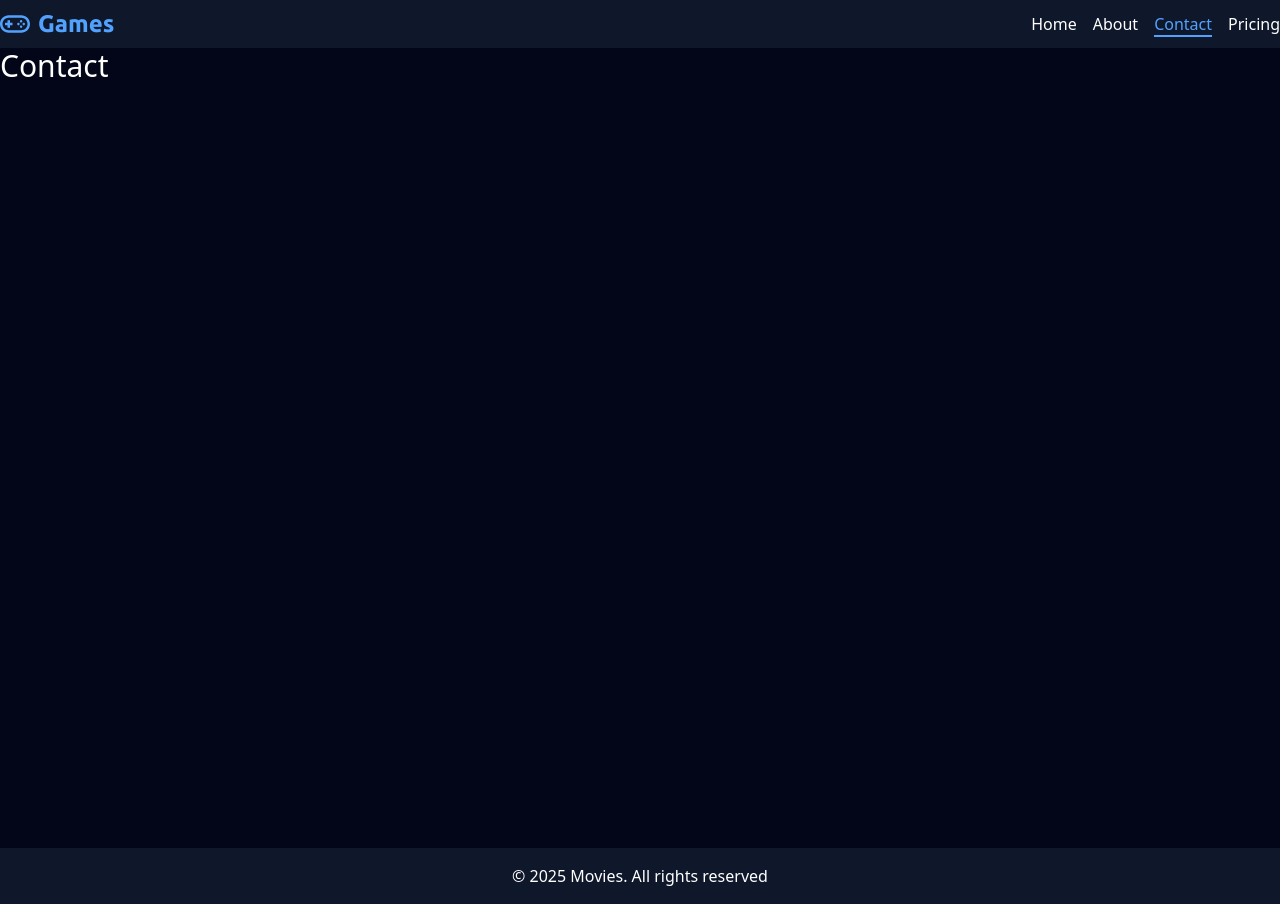
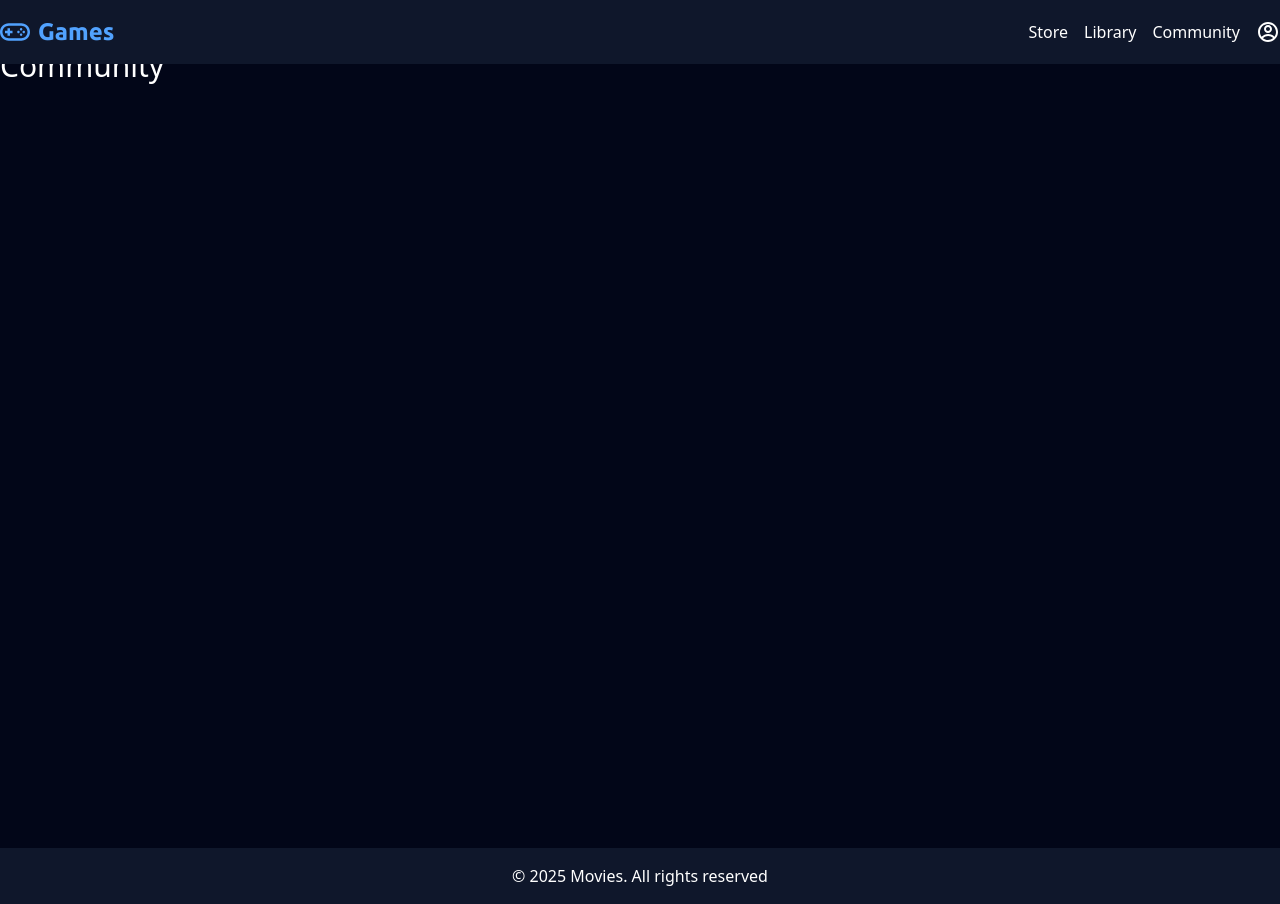
Before and after one commit to Qurbonoff11/Games_Info, a React (Vite) app: page /contact in a window 1280 px wide. Built offline with nearby package versions, Linux system fonts and the light colour scheme.

Commit message:
add components and db

```diff
--- a/src/App.jsx
+++ b/src/App.jsx
@@ -1,4 +1,3 @@
-import { Route, Routes } from "react-router-dom";
 import Footer from "./components/Footer";
 import Header from "./components/Header";
 import Main from "./components/Main";
--- a/src/components/Header.jsx
+++ b/src/components/Header.jsx
@@ -1,33 +1,15 @@
 import { NavLink } from "react-router-dom";
 import Logo from "./Logo";
+import data from "../data/db.js";
+import { RiAccountCircleLine } from "react-icons/ri";
+
+const { navLinks } = data;
 
 const Header = () => {
-  const navLinks = [
-    {
-      id: 1,
-      title: "Home",
-      path: "/",
-    },
-    {
-      id: 2,
-      title: "About",
-      path: "/about",
-    },
-    {
-      id: 3,
-      title: "Contact",
-      path: "/contact",
-    },
-    {
-      id: 4,
-      title: "Pricing",
-      path: "/pricing",
-    },
-  ];
-
   return (
     <header className="w-full bg-slate-900 fixed top-0 z-[1000]">
-      <nav className="container mx-auto flex items-center justify-between py-2">
+      <nav className="container mx-auto flex items-center justify-between py-4 gap-4">
+        <div className="flex items-center justify-between flex-1">
           <Logo />
           <ul className="flex items-center gap-4">
             {navLinks.map((link) => (
@@ -37,7 +19,7 @@ const Header = () => {
                   className={({ isActive }) =>
                     isActive
                       ? "border-b-2 border-blue-400 text-blue-400"
-                    : `text-white hover:text-blue-400 before:absolute before:w-0 before:h-[2px]
+                      : `text-white  hover:text-blue-400 before:absolute before:w-0 before:h-[2px]
                       before:bg-blue-400 befor:w-full before:bottom-0 before:left-0 before:transition-all
                       before:ease-in-out before:duration-300 hover:before:w-full`
                   }
@@ -47,6 +29,12 @@ const Header = () => {
               </li>
             ))}
           </ul>
+        </div>
+        <div className="flex items-center gap-4">
+          <button className="text-2xl text-white cursor-pointer duration-300 hover:text-blue-400">
+            <RiAccountCircleLine/>
+          </button>
+        </div>
       </nav>
     </header>
   );
--- a/src/components/Main.jsx
+++ b/src/components/Main.jsx
@@ -1,17 +1,15 @@
 import { Route, Routes } from "react-router-dom";
-import Home from "../routes/Home";
-import About from "../routes/About";
-import Contact from "../routes/Contact";
-import Pricing from "../routes/Pricing";
+import Libs from "../routes/Libs";
+import Store from "../routes/Store";
+import Community from "../routes/Community";
 
 const Main = () => {
   return (
     <main className="w-full min-h-screen bg-slate-950 mt-12">
       <Routes>
-        <Route path="/" element={<Home />} />
-        <Route path="/about" element={<About />} />
-        <Route path="/contact" element={<Contact />} />
-        <Route path="/pricing" element={<Pricing />} />
+        <Route path="/" element={<Store />} />
+        <Route path="/libs" element={<Libs />} />
+        <Route path="/contact" element={<Community />} />
       </Routes>
     </main>
   );
--- a/src/data/db.js
+++ b/src/data/db.js
@@ -161,4 +161,22 @@ const db = [
   },
 ];
 
-export default db;
+const navLinks = [
+  {
+    id: 1,
+    title: "Store",
+    path: "/",
+  },
+  {
+    id: 2,
+    title: "Library",
+    path: "/libs",
+  },
+  {
+    id: 3,
+    title: "Community",
+    path: "/community",
+  },
+];
+
+export default { db, navLinks };
--- a/src/routes/About.jsx
+++ /dev/null
@@ -1,11 +0,0 @@
-const About = () => {
-  return (
-    <section className="w-full h-full bg-slate-950">
-      <div className="container mx-auto">
-        <h1 className="text-3xl text-white">About</h1>
-      </div>
-    </section>
-  );
-}
-
-export default About
--- a/src/routes/Contact.jsx
+++ b/src/routes/Community.jsx
@@ -1,11 +1,11 @@
-const Contact = () => {
+const Community = () => {
   return (
     <section className="w-full h-full bg-slate-950">
       <div className="container mx-auto">
-        <h1 className="text-3xl text-white">Contact</h1>
+        <h1 className="text-3xl text-white">Community</h1>
       </div>
     </section>
   );
 }
 
-export default Contact
+export default Community
--- a/src/routes/Pricing.jsx
+++ b/src/routes/Libs.jsx
@@ -1,11 +1,11 @@
-const Pricing = () => {
+const Libs = () => {
   return (
     <section className="w-full h-full bg-slate-950">
       <div className="container mx-auto">
-        <h1 className="text-3xl text-white">Pricing</h1>
+        <h1 className="text-3xl text-white">Libs</h1>
       </div>
     </section>
   );
-};
+}
 
-export default Pricing;
+export default Libs
--- a/src/routes/Home.jsx
+++ b/src/routes/Store.jsx
@@ -1,9 +1,11 @@
 import { Swiper, SwiperSlide } from "swiper/react";
 import { Autoplay, Pagination, Navigation } from "swiper/modules";
-import SliderCard from "../components/SliderCard";
-import db from "../data/db";
+import SliderCard from "../components/SliderCard.jsx";
+import data from "../data/db.js";
 
-const Home = () => {
+const { db } = data;
+
+const Store = () => {
   return (
     <section className="w-full h-full bg-slate-950">
       <div className="container mx-auto">
@@ -39,4 +41,4 @@ const Home = () => {
   );
 };
 
-export default Home;
+export default Store;
```
Lines whose indentation alone changed are shown as unchanged.
